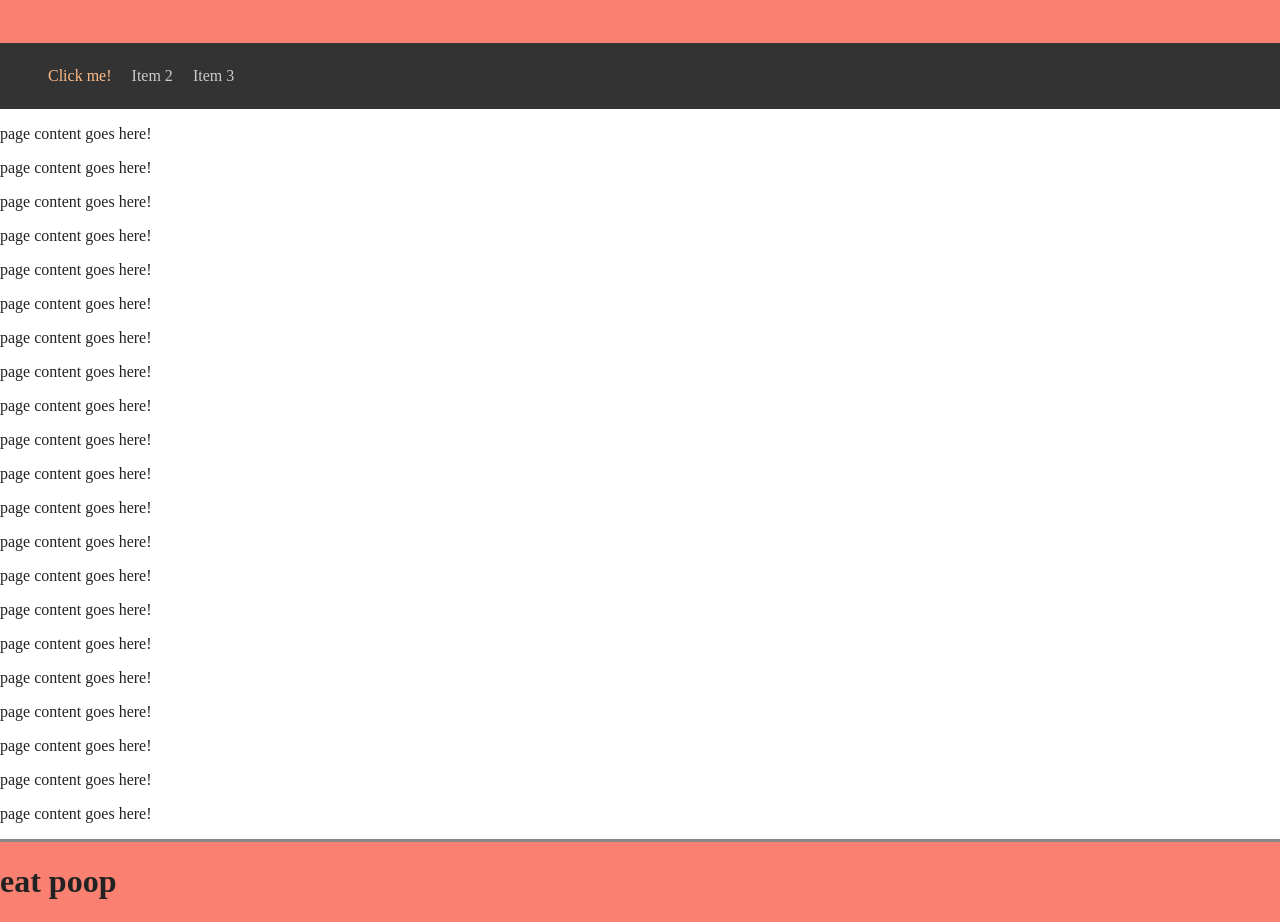
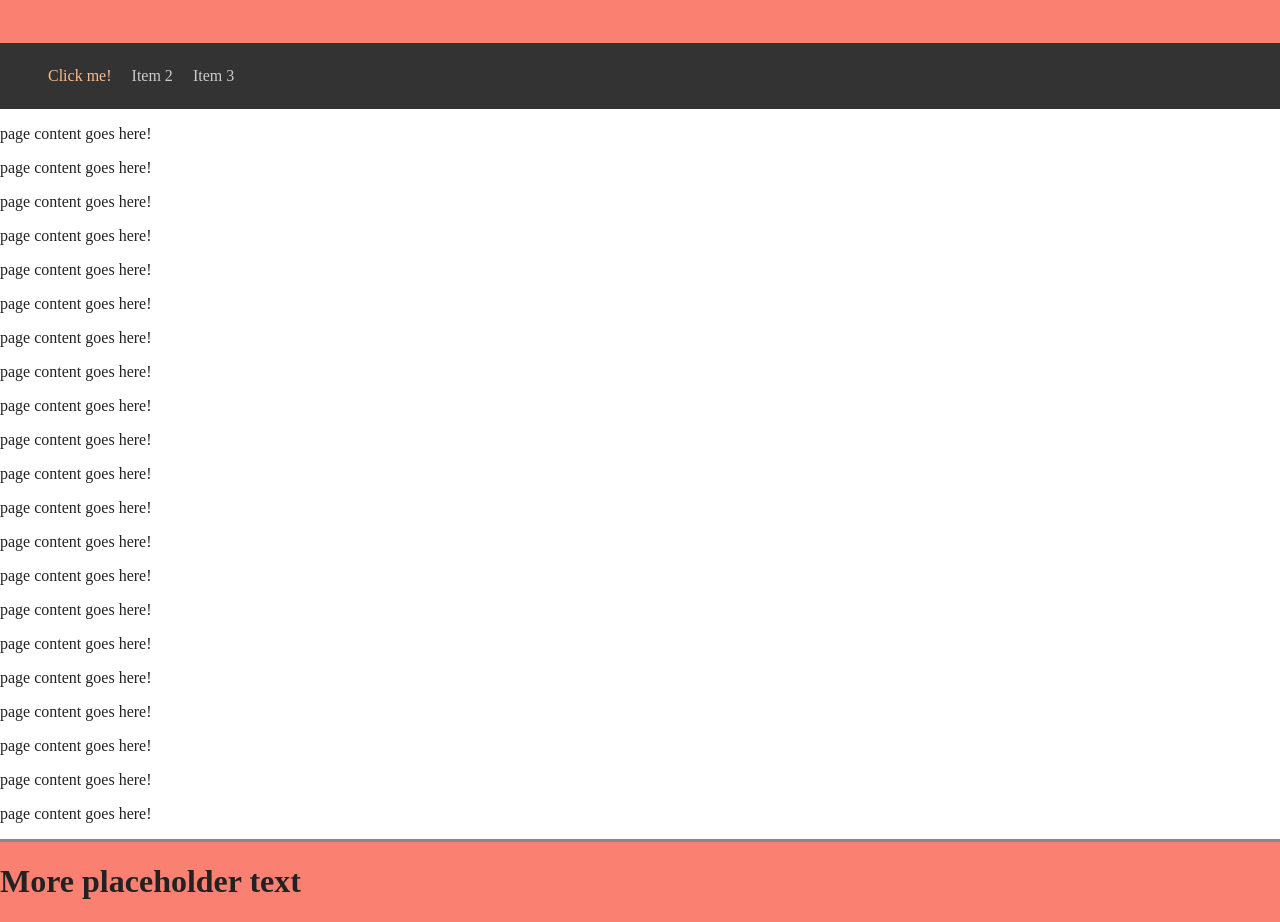
Before and after one commit to DustyMcRusty/odin-recipes, a plain HTML site: page index.html in a window 1280 px wide. Shown: the part 135-1057 px from the top of the page. Drawn offline with Linux system fonts and the light colour scheme.

Commit message:
removing small dumb message i forgot existed

```diff
--- a/index.html
+++ b/index.html
@@ -44,7 +44,7 @@
     </div>
 
     <div class="footer">
-    <h1>eat poop</h1>
+    <h1>More placeholder text</h1>
     </div>
 
   </body>
```
